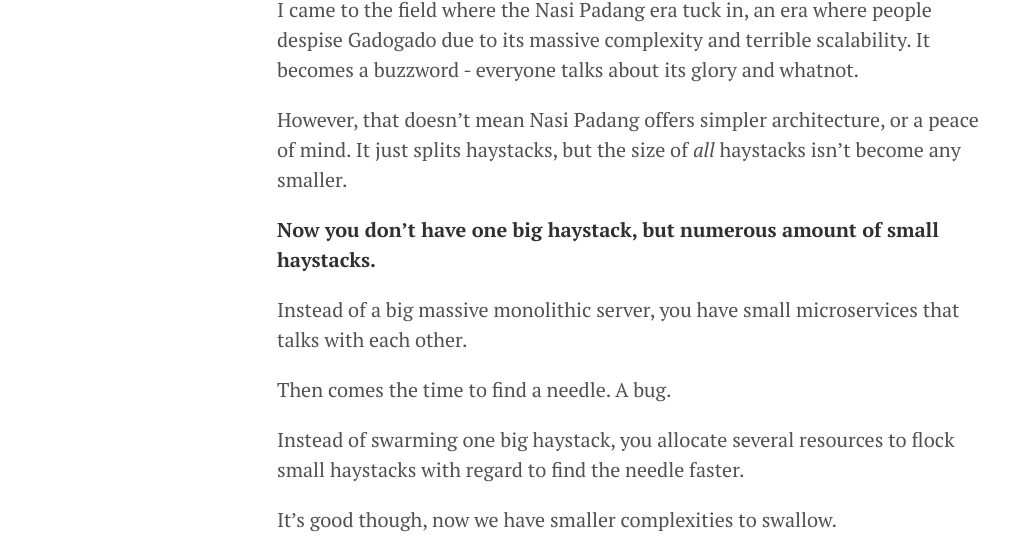
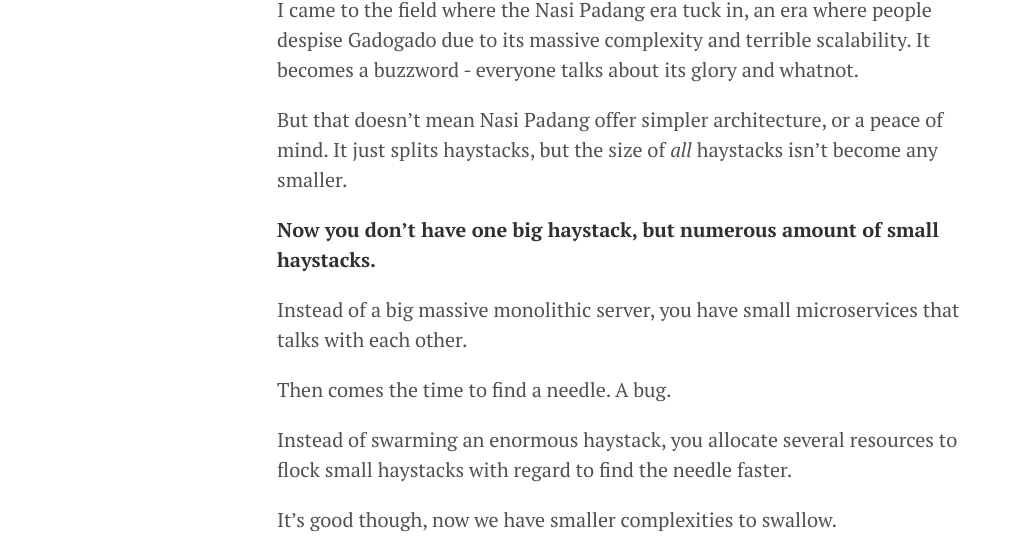
Before and after one commit to ronaatxendit/martabacc.github.io, a Jekyll site: the page built from _posts/2020-1-27-the-right-haystack.md, in a window 1280 px wide. Shown: the part 427-987 px from the top of the page, without its empty margins (3-1027 px from the left). Built offline with Jekyll 4.4.1, drawn with Linux system fonts in a browser that asks for light colours.

Commit message:
add(the-right-haystack): fix grammar

```diff
--- a/_posts/2020-1-27-the-right-haystack.md
+++ b/_posts/2020-1-27-the-right-haystack.md
@@ -10,7 +10,7 @@ Software engineering right, it evolves as time past by. It grows from something
 
 I came to the field where the Nasi Padang era tuck in, an era where people despise Gadogado due to its massive complexity and terrible scalability. It becomes a buzzword - everyone talks about its glory and whatnot.
 
-However, that doesn't mean Nasi Padang offers simpler architecture, or a peace of mind. It just splits haystacks, but the size of _all_ haystacks isn't become any smaller.
+But that doesn't mean Nasi Padang offer simpler architecture, or a peace of mind. It just splits haystacks, but the size of _all_ haystacks isn't become any smaller.
 
 **Now you don't have one big haystack, but numerous amount of small haystacks.**
 
@@ -18,7 +18,7 @@ Instead of a big massive monolithic server, you have small microservices that ta
 
 Then comes the time to find a needle. A bug.
 
-Instead of swarming one big haystack, you allocate several resources to flock small haystacks with regard to find the needle faster.
+Instead of swarming an enormous haystack, you allocate several resources to flock small haystacks with regard to find the needle faster.
 
 It's good though, now we have smaller complexities to swallow.
 
```
